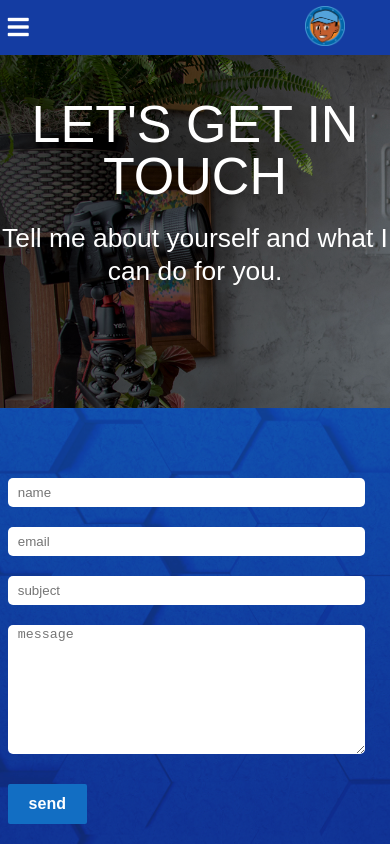
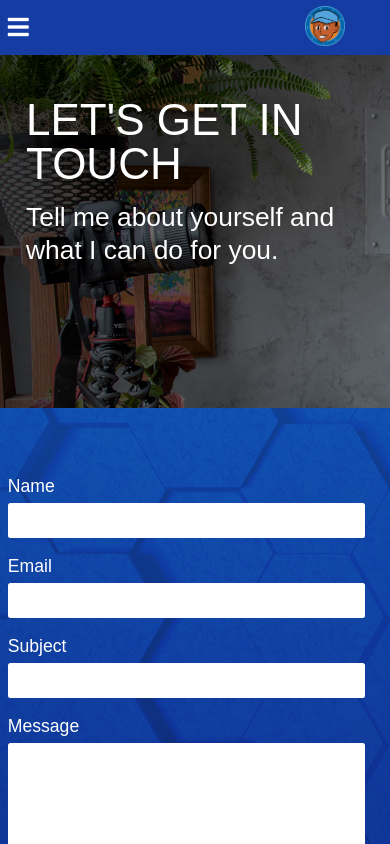
Before and after one commit to garcrich/react-portfolio, a React (Create React App) app in the folder client/: page /contact in a window 390 px wide. Shown: the top 844 px of the page. Built offline with nearby package versions, Linux system fonts and the light colour scheme; a web font is replaced by a local one.

Commit message:
Improves css for fonts and form.

```diff
--- a/client/src/App.css
+++ b/client/src/App.css
@@ -49,11 +49,11 @@ body {
 .fade-enter {
   opacity: 0;
   z-index: 1;
-  transition: opacity 500ms ease-in; }
+  transition: opacity 700ms ease-in; }
 
 .fade-enter.fade-enter-active {
   opacity: 1;
-  transition: opacity 500ms ease-in; }
+  transition: opacity 700ms ease-in; }
 
 h1, p, a {
   font-family: 'proxima-nova', sans-serif; }
@@ -82,6 +82,10 @@ h1, p, a {
   font-size: 1.1em;
   line-height: 1.25em;
   margin-bottom: 20px; }
+
+@media only screen and (max-width: 500px) {
+  .h1-header {
+    font-size: 2.5em; } }
 
 @media only screen and (max-width: 300px) {
   .para, .h1-header {
@@ -284,7 +288,7 @@ h1, p, a {
     background: url("./images/backgrounds/home-hero-cutout.png") no-repeat 60% 100%; }
 
 .skills-hero-bg {
-  background: linear-gradient(to right, rgba(0, 0, 0, 0.3), rgba(0, 0, 0, 0.1)), url("./images/backgrounds/skills-bg.jpg") no-repeat 100% 0%;
+  background: linear-gradient(to right, rgba(0, 0, 0, 0.8), rgba(0, 0, 0, 0.15)), url("./images/backgrounds/skills-bg.jpg") no-repeat 0% 60%;
   background-size: cover; }
 
 .work-hist-bg {
@@ -312,19 +316,21 @@ h1, p, a {
     top: 22.5%;
     left: 52.1%;
     transform: translate(-52.1%);
-    margin: 0;
+    width: calc(100% - 50px);
     color: white; }
     .hero__content__h1 {
       font-size: 3.25em;
       text-transform: uppercase; }
     .hero__content__h2 {
       font-size: 1.65em;
-      margin: 20px 0 30px;
+      margin-top: 15px;
       line-height: 1.25em;
       font-weight: 300; }
     .hero__content__button {
       border: none;
       color: white;
+      position: relative;
+      top: 35px;
       text-decoration: none;
       text-transform: capitalize;
       border-radius: 3px;
@@ -346,8 +352,9 @@ h1, p, a {
     max-width: 100%;
     margin: 0; }
     .hero__content {
-      margin: 2% 0;
-      text-align: center; } }
+      margin: 2% 0; }
+    .hero__content__h1 {
+      font-size: 2.75em; } }
 
 .home-primary-bg {
   background: linear-gradient(rgba(0, 0, 0, 0.1), rgba(0, 0, 0, 0.35)), url("./images/primary_skill_bg.jpg") no-repeat center;
@@ -414,6 +421,8 @@ h1, p, a {
 @media only screen and (max-width: 750px) {
   .two-col-container__text-container, .two-col-container__img-container {
     width: 100%; }
+  .two-col-container .img-left {
+    order: 0; }
   .two-col-container__img-container {
     margin: 30px auto;
     max-width: 90%; } }
@@ -518,16 +527,27 @@ h1, p, a {
   width: 400px;
   display: block;
   border: none;
-  border-radius: 5px;
-  padding: 2px 10px; }
+  border-radius: 2.5px;
+  padding: 5px 10px;
+  font-family: 'proxima nova';
+  letter-spacing: .25px;
+  font-size: 1em; }
 
 .cta-form__input {
   margin-bottom: 20px;
-  height: 25px; }
+  height: 25px;
+  font-weight: bold; }
 
 .cta-form__textarea {
   height: 125px;
   margin-bottom: 30px; }
+
+.cta-form__label {
+  color: #fff;
+  font-size: 1.1em;
+  text-transform: capitalize;
+  margin-bottom: 7.5px;
+  display: inline-block; }
 
 @media only screen and (max-width: 475px) {
   .cta-form__input, .cta-form__textarea {
--- a/client/src/App.js
+++ b/client/src/App.js
@@ -30,7 +30,7 @@ class App extends Component {
             <TransitionGroup>
               <CSSTransition
                 key={location.key}
-                timeout={550}
+                timeout={700}
                 classNames='fade'
               >
                 <Switch location={location}>
--- a/client/src/components/pages/Contact.js
+++ b/client/src/components/pages/Contact.js
@@ -13,10 +13,14 @@ export default class Contact extends React.Component {
                 <div className="full-width-row cta-form--bg">
                     <div className="row-container">
                         <form className="cta-form">
-                            <input type="text" className="cta-form__input" placeholder="name" />
-                            <input type="text" className="cta-form__input" placeholder="email" />
-                            <input type="text" className="cta-form__input" placeholder="subject" />
-                            <textarea className="cta-form__textarea" placeholder="message" />
+                            <label className="cta-form__label">Name</label>
+                            <input type="text" className="cta-form__input" />
+                            <label className="cta-form__label">Email</label>
+                            <input type="text" className="cta-form__input" />
+                            <label className="cta-form__label">Subject</label>
+                            <input type="text" className="cta-form__input" />
+                            <label className="cta-form__label">Message</label>
+                            <textarea className="cta-form__textarea" />
                             <button className="btn btn--white">
                                 send
                             </button>
--- a/client/src/styles/components/_cta-form.scss
+++ b/client/src/styles/components/_cta-form.scss
@@ -1,4 +1,5 @@
 .cta-form {
+
     &--bg {
         background: url("./images/form-bg.jpg") no-repeat 50% 25%;
         background-size: cover;
@@ -8,18 +9,32 @@
         width: 400px;
         display: block;
         border: none;
-        border-radius: 5px;
-        padding: 2px 10px;
+        border-radius: 2.5px;
+        padding: 5px 10px;
+        font-family: 'proxima nova';
+        letter-spacing: .25px;
+        font-size: 1em;
+
     }
 
+
     &__input {
-     margin-bottom: 20px;
-     height: 25px;
+        margin-bottom: 20px;
+        height: 25px;
+        font-weight: bold;
     }
 
     &__textarea {
         height: 125px;
         margin-bottom: 30px;
+    }
+
+    &__label {
+        color: #fff;
+        font-size: 1.1em;
+        text-transform: capitalize;
+        margin-bottom: 7.5px;
+        display: inline-block;
     }
 }
 
--- a/client/src/styles/components/_hero.scss
+++ b/client/src/styles/components/_hero.scss
@@ -1,4 +1,5 @@
-$left-to-right-gradient: linear-gradient(to right, rgba(0, 0, 0, 0.7), rgba(0,0,0, .50), rgba(0, 0, 0, 0.25));
+$left-to-right-gradient: linear-gradient(to right, rgba(0, 0, 0, 0.7), rgba(0, 0, 0, .50), rgba(0, 0, 0, 0.25));
+
 .home-hero-bg {
     background: linear-gradient( rgba(0, 0, 0, 0.5), rgba(0, 0, 0, 0.65)), url("./images/backgrounds/home-bg.jpg") no-repeat 50% 25%;
     &--secondary {
@@ -7,7 +8,7 @@ $left-to-right-gradient: linear-gradient(to right, rgba(0, 0, 0, 0.7), rgba(0,0,
 }
 
 .skills-hero-bg {
-    background: linear-gradient(to right, rgba(0, 0, 0, 0.3), rgba(0, 0, 0, 0.1)), url("./images/backgrounds/skills-bg.jpg") no-repeat 100% 0%;
+    background: linear-gradient(to right, rgba(0, 0, 0, 0.8), rgba(0, 0, 0, 0.15)), url("./images/backgrounds/skills-bg.jpg") no-repeat 0% 60%;
     background-size: cover;
 }
 
@@ -40,7 +41,7 @@ $left-to-right-gradient: linear-gradient(to right, rgba(0, 0, 0, 0.7), rgba(0,0,
         top: 22.5%;
         left: 52.1%;
         transform: translate(-52.1%);
-        margin: 0;
+        width: calc(100% - 50px);
         color: white;
         &__h1 {
             font-size: 3.25em;
@@ -48,13 +49,15 @@ $left-to-right-gradient: linear-gradient(to right, rgba(0, 0, 0, 0.7), rgba(0,0,
         }
         &__h2 {
             font-size: 1.65em;
-            margin: 20px 0 30px;
+            margin-top: 15px;
             line-height: 1.25em;
             font-weight: 300;
         }
         &__button {
             border: none;
             color: white;
+            position: relative;
+            top: 35px;
             text-decoration: none;
             text-transform: capitalize;
             border-radius: 3px;
@@ -71,15 +74,6 @@ $left-to-right-gradient: linear-gradient(to right, rgba(0, 0, 0, 0.7), rgba(0,0,
     }
 }
 
-@media only screen and (max-width: 1082px) {
-    .hero {
-        &__content {
-            //max-width: 96%;
-            //margin: 0 2%;
-        }
-    }
-}
-
 @media only screen and (max-width: $mobile-break) {
     .home-hero-bg {
         background: linear-gradient( rgba(0, 0, 0, 0.25), rgba(0, 0, 0, 0.36)), url("./images/backgrounds/home-bg.jpg") no-repeat 50% 25%;
@@ -92,7 +86,12 @@ $left-to-right-gradient: linear-gradient(to right, rgba(0, 0, 0, 0.7), rgba(0,0,
         margin: 0;
         &__content {
             margin: 2% 0;
-            text-align: center;
+            //text-align: center;
+        }
+        &__content {
+            &__h1 {
+                font-size: 2.75em;
+            }
         }
     }
 }
--- a/client/src/styles/components/_two-col.scss
+++ b/client/src/styles/components/_two-col.scss
@@ -34,6 +34,10 @@
             width: 100%;
         }
 
+        .img-left {
+            order: 0;
+        }
+
         &__img-container {
             margin: 30px auto;
             max-width: 90%
--- a/client/src/styles/globals/_font-styles.scss
+++ b/client/src/styles/globals/_font-styles.scss
@@ -34,6 +34,12 @@ h1, p, a {
     margin-bottom: 20px;
 }
 
+@media only screen and (max-width: 500px) {
+    .h1-header {
+        font-size: 2.5em;
+    }
+}
+
 @media only screen and (max-width: 300px) {
 
     .para, .h1-header {
--- a/client/src/styles/globals/_transitions.scss
+++ b/client/src/styles/globals/_transitions.scss
@@ -1,10 +1,10 @@
 .fade-enter {
     opacity: 0;
     z-index: 1;
-    transition: opacity 500ms ease-in;
+    transition: opacity 700ms ease-in;
 }
 
 .fade-enter.fade-enter-active {
     opacity: 1;
-    transition: opacity 500ms ease-in;
+    transition: opacity 700ms ease-in;
 }
```
Also changed, not shown: client/src/components/containers/TwoCol.js (+7 -6 lines), client/src/images/backgrounds/skills-bg.jpg.
